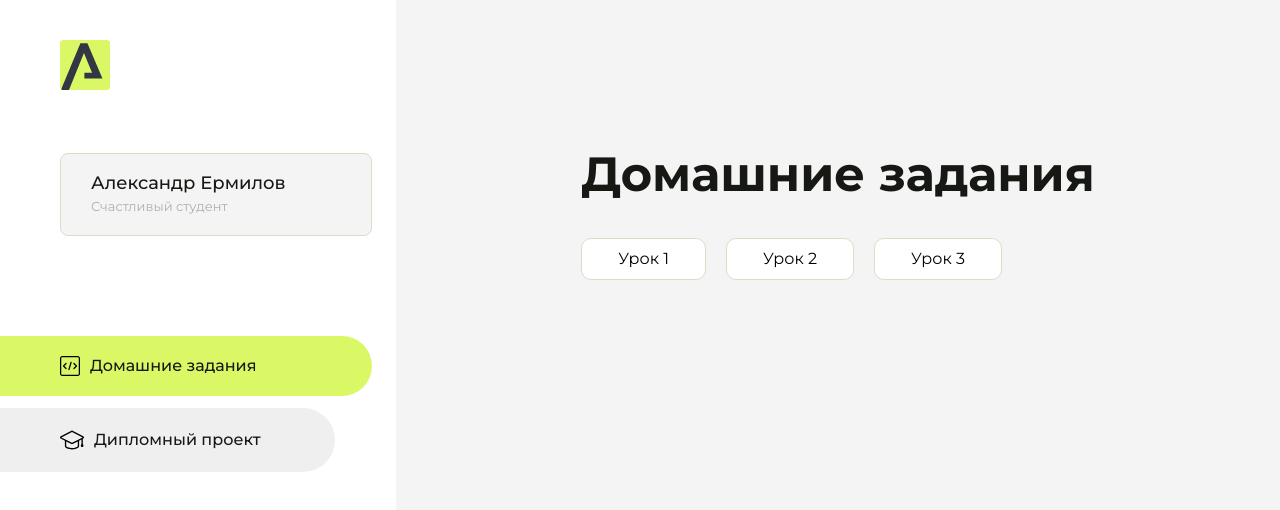
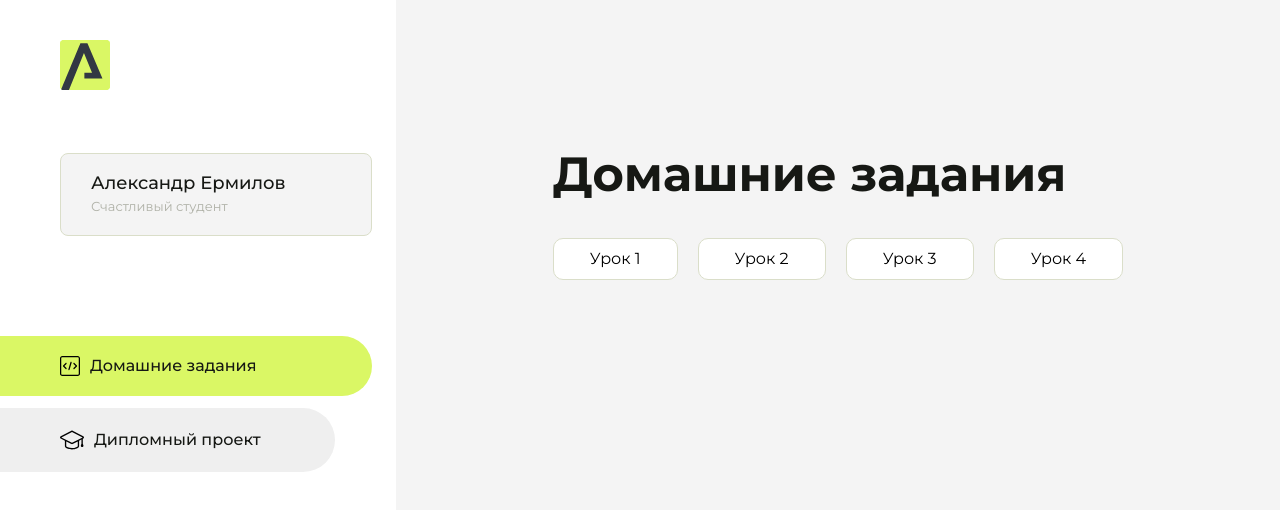
Before and after one commit to Turist37/Homework, a plain HTML site: page index.html in a window 1280 px wide. Drawn offline with Linux system fonts and the light colour scheme.

Commit message:
Update index.html

```diff
--- a/index.html
+++ b/index.html
@@ -101,6 +101,9 @@
                        <li class="content__list-item">
                      <a href="Modul2_Homework3/index.html">Урок 3</a>
                     </li>
+                     <li class="content__list-item">
+                     <a href="Modul2_Homework4/index.html">Урок 4</a>
+                    </li>
                 </ul>
             </div>
             <div class="content__block hidden" id="diplomBlock">
```
